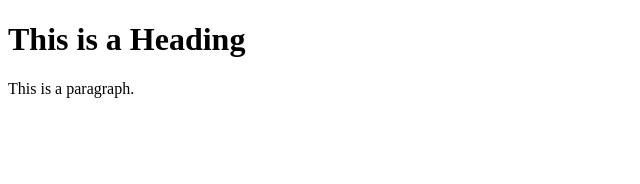
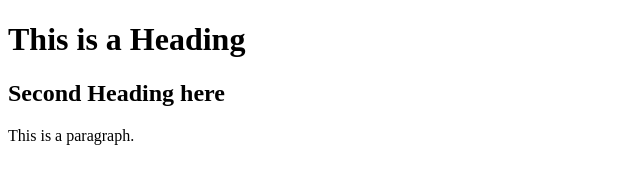
Before and after one commit to barnettmdd/test, a plain HTML site: page index.html in a window 1280 px wide. Shown: the whole page, without its empty margins (0-640 px from the left). Drawn offline with Linux system fonts and the light colour scheme.

Commit message:
Update index.html
No message

```diff
--- a/index.html
+++ b/index.html
@@ -6,6 +6,7 @@
 <body>
 
   <h1>This is a Heading</h1>
+  <h2>Second Heading here </h2>
   <p>This is a paragraph.</p>
 
 </body>
```
